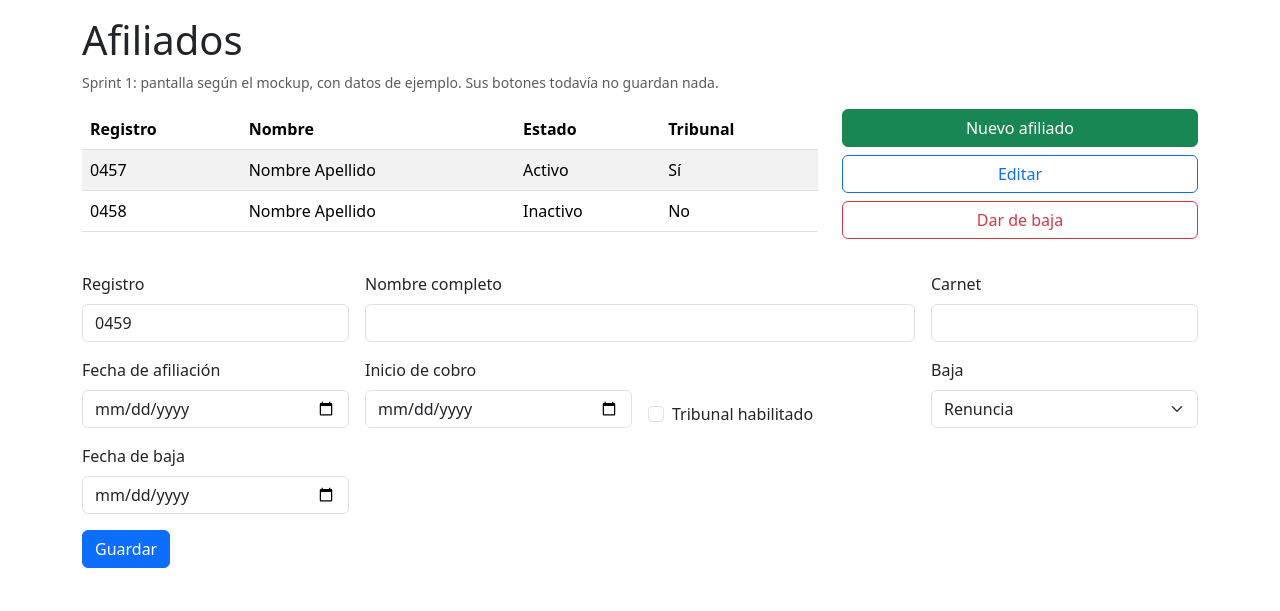
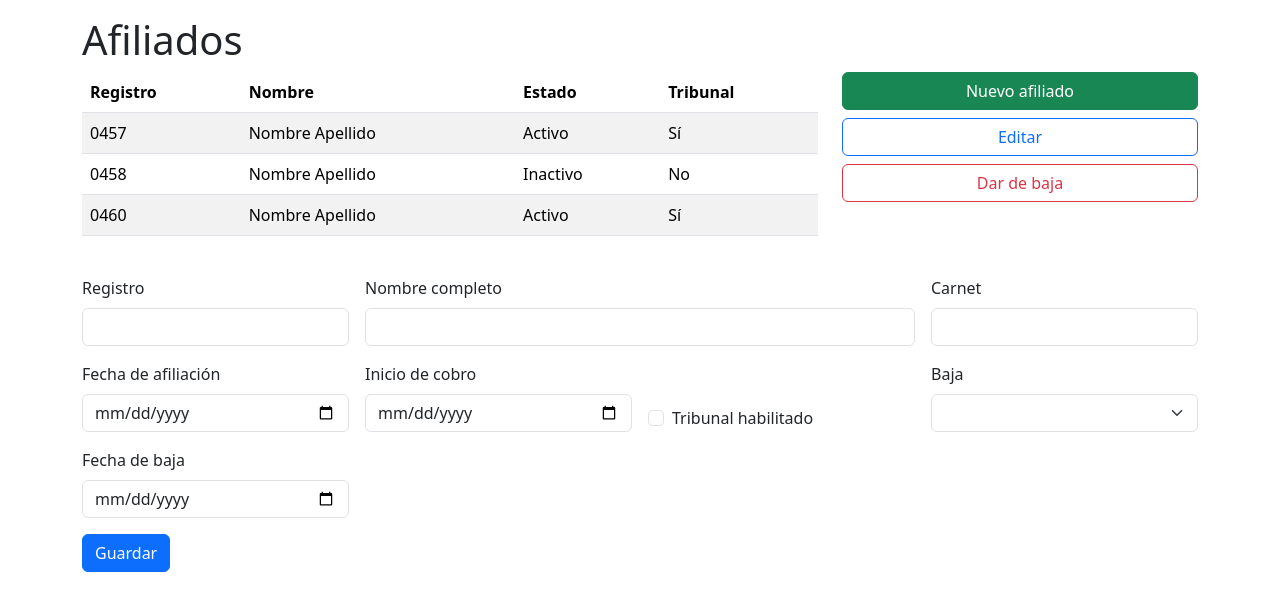
Before and after one commit to EmmanuelUnsc/SistemaCPC, an ASP.NET Core app: page /Afiliados in a window 1280 px wide. Shown: the part 97-708 px from the top of the page. Run offline with ASP.NET Core 8, Linux system fonts and the light colour scheme; the visitor is signed in with stand-in values (Sample User, id 1).

Commit message:
Selección con un clic y base de datos al compilar
- Tablas de afiliados, pagos, defensas por pagar y avisos: clic en una fila la resalta y
  llena el formulario con sus datos (sin guardar todavía).
- Se quita el aviso de Sprint 1 de las pantallas.
- La API levanta PostgreSQL con docker compose al compilar en Debug (F5).

```diff
--- a/SistemaCPC.Web/Views/Afiliados/Index.cshtml
+++ b/SistemaCPC.Web/Views/Afiliados/Index.cshtml
@@ -3,22 +3,31 @@
 }
 
 <h1>Afiliados</h1>
-<partial name="_SoloPantalla" />
 
 <div class="row mb-4">
     <div class="col-md-8">
-        <table class="table table-striped">
+        <table class="table table-striped seleccionable">
             <thead>
                 <tr><th>Registro</th><th>Nombre</th><th>Estado</th><th>Tribunal</th></tr>
             </thead>
             <tbody>
-                <tr><td>0457</td><td>Nombre Apellido</td><td>Activo</td><td>Sí</td></tr>
-                <tr><td>0458</td><td>Nombre Apellido</td><td>Inactivo</td><td>No</td></tr>
+                <tr data-registro="0457" data-nombre="Nombre Apellido" data-carnet="4567890" data-afiliacion="2015-03-15"
+                    data-cobro="2015-04-01" data-tribunal="true">
+                    <td>0457</td><td>Nombre Apellido</td><td>Activo</td><td>Sí</td>
+                </tr>
+                <tr data-registro="0458" data-nombre="Nombre Apellido" data-carnet="5678901" data-afiliacion="2019-07-02"
+                    data-cobro="2019-08-01" data-tribunal="false">
+                    <td>0458</td><td>Nombre Apellido</td><td>Inactivo</td><td>No</td>
+                </tr>
+                <tr data-registro="0460" data-nombre="Nombre Apellido" data-carnet="6789012" data-afiliacion="2021-02-10"
+                    data-cobro="2021-03-01" data-tribunal="true">
+                    <td>0460</td><td>Nombre Apellido</td><td>Activo</td><td>Sí</td>
+                </tr>
             </tbody>
         </table>
     </div>
     <div class="col-md-4 d-grid gap-2 align-content-start">
-        <button type="button" class="btn btn-success">Nuevo afiliado</button>
+        <button type="button" class="btn btn-success" data-limpiar>Nuevo afiliado</button>
         <button type="button" class="btn btn-outline-primary">Editar</button>
         <button type="button" class="btn btn-outline-danger">Dar de baja</button>
     </div>
@@ -26,38 +35,38 @@
 
 <div class="row g-3">
     <div class="col-md-3">
-        <label class="form-label">Registro</label>
-        <input class="form-control" value="0459" />
+        <label class="form-label" for="f-registro">Registro</label>
+        <input class="form-control" id="f-registro" />
     </div>
     <div class="col-md-6">
-        <label class="form-label">Nombre completo</label>
-        <input class="form-control" />
+        <label class="form-label" for="f-nombre">Nombre completo</label>
+        <input class="form-control" id="f-nombre" />
     </div>
     <div class="col-md-3">
-        <label class="form-label">Carnet</label>
-        <input class="form-control" />
+        <label class="form-label" for="f-carnet">Carnet</label>
+        <input class="form-control" id="f-carnet" />
     </div>
     <div class="col-md-3">
-        <label class="form-label">Fecha de afiliación</label>
-        <input type="date" class="form-control" />
+        <label class="form-label" for="f-afiliacion">Fecha de afiliación</label>
+        <input type="date" class="form-control" id="f-afiliacion" />
     </div>
     <div class="col-md-3">
-        <label class="form-label">Inicio de cobro</label>
-        <input type="date" class="form-control" />
+        <label class="form-label" for="f-cobro">Inicio de cobro</label>
+        <input type="date" class="form-control" id="f-cobro" />
     </div>
     <div class="col-md-3 d-flex align-items-end">
         <div class="form-check">
-            <input type="checkbox" class="form-check-input" id="tribunal" />
-            <label class="form-check-label" for="tribunal">Tribunal habilitado</label>
+            <input type="checkbox" class="form-check-input" id="f-tribunal" />
+            <label class="form-check-label" for="f-tribunal">Tribunal habilitado</label>
         </div>
     </div>
     <div class="col-md-3">
-        <label class="form-label">Baja</label>
-        <select class="form-select"><option>Renuncia</option><option>Fallecimiento</option></select>
+        <label class="form-label" for="f-baja">Baja</label>
+        <select class="form-select" id="f-baja"><option></option><option>Renuncia</option><option>Fallecimiento</option></select>
     </div>
     <div class="col-md-3">
-        <label class="form-label">Fecha de baja</label>
-        <input type="date" class="form-control" />
+        <label class="form-label" for="f-fechabaja">Fecha de baja</label>
+        <input type="date" class="form-control" id="f-fechabaja" />
     </div>
     <div class="col-12">
         <button type="button" class="btn btn-primary">Guardar</button>
--- a/SistemaCPC.Web/Views/Ajustes/Index.cshtml
+++ b/SistemaCPC.Web/Views/Ajustes/Index.cshtml
@@ -3,7 +3,6 @@
 }
 
 <h1>Registrar ajuste</h1>
-<partial name="_SoloPantalla" />
 
 <div class="row g-3">
     <div class="col-md-4">
--- a/SistemaCPC.Web/Views/Defensas/Index.cshtml
+++ b/SistemaCPC.Web/Views/Defensas/Index.cshtml
@@ -8,7 +8,6 @@
 </ul>
 
 <h1>Registrar defensa</h1>
-<partial name="_SoloPantalla" />
 
 <div class="row g-3">
     <div class="col-md-6">
--- a/SistemaCPC.Web/Views/MiCuenta/Defensas.cshtml
+++ b/SistemaCPC.Web/Views/MiCuenta/Defensas.cshtml
@@ -3,7 +3,6 @@
 }
 
 <h1>Mis defensas como tribunal</h1>
-<partial name="_SoloPantalla" />
 
 <p class="mb-1">Defensas por pagar: 1 (Bs 208)</p>
 <p class="mb-1">Deuda de aportes: Bs 70</p>
--- a/SistemaCPC.Web/Views/MiCuenta/Index.cshtml
+++ b/SistemaCPC.Web/Views/MiCuenta/Index.cshtml
@@ -3,7 +3,6 @@
 }
 
 <h1>Mi estado de cuenta</h1>
-<partial name="_SoloPantalla" />
 
 <p>Estado: Activo &nbsp;|&nbsp; Deuda total: Bs 105</p>
 
--- a/SistemaCPC.Web/Views/MiCuenta/Pagar.cshtml
+++ b/SistemaCPC.Web/Views/MiCuenta/Pagar.cshtml
@@ -3,7 +3,6 @@
 }
 
 <h1>Pagar aportes</h1>
-<partial name="_SoloPantalla" />
 
 <p>Monto a pagar: Bs 105 (agosto a octubre de 2026)</p>
 
--- a/SistemaCPC.Web/Views/Reportes/Estados.cshtml
+++ b/SistemaCPC.Web/Views/Reportes/Estados.cshtml
@@ -5,7 +5,6 @@
 <partial name="_Menu" />
 
 <h1>Generar reportes: afiliados por estado</h1>
-<partial name="_SoloPantalla" />
 
 <div class="row g-3 mb-4 text-center">
     <div class="col-6 col-md-3"><div class="border rounded p-3"><div class="fs-4">312</div>Activos</div></div>
--- a/SistemaCPC.Web/Views/Reportes/Index.cshtml
+++ b/SistemaCPC.Web/Views/Reportes/Index.cshtml
@@ -5,7 +5,6 @@
 <partial name="_Menu" />
 
 <h1>Generar reportes</h1>
-<partial name="_SoloPantalla" />
 
 <div class="row g-2 align-items-end mb-3">
     <div class="col-md-4">
--- a/SistemaCPC.Web/Views/Reportes/Matriz.cshtml
+++ b/SistemaCPC.Web/Views/Reportes/Matriz.cshtml
@@ -5,7 +5,6 @@
 <partial name="_Menu" />
 
 <h1>Generar reportes: matriz de afiliados</h1>
-<partial name="_SoloPantalla" />
 
 <p>Una fila por afiliado: registro, nombre, fecha de afiliación, contacto, profesión, estado, deuda y meses adeudados.</p>
 
--- a/SistemaCPC.Web/Views/Shared/_SoloPantalla.cshtml
+++ /dev/null
@@ -1 +0,0 @@
-<p class="text-muted small mb-3">Sprint 1: pantalla según el mockup, con datos de ejemplo. Sus botones todavía no guardan nada.</p>
--- a/SistemaCPC.Web/wwwroot/css/site.css
+++ b/SistemaCPC.Web/wwwroot/css/site.css
@@ -29,3 +29,12 @@ body {
 .form-floating > .form-control-plaintext:focus::placeholder, .form-floating > .form-control:focus::placeholder {
   text-align: start;
 }
+/* Tablas donde se elige una fila con un clic */
+table.seleccionable tbody tr {
+  cursor: pointer;
+}
+
+table.seleccionable tbody tr.seleccionada > * {
+  background-color: #cfe2ff !important;
+  box-shadow: none;
+}
```
Also changed, not shown: SistemaCPC.Web/Views/Avisos/Index.cshtml (+16 -9 lines), SistemaCPC.Web/Views/Defensas/Pago.cshtml (+8 -3 lines), SistemaCPC.Web/Views/Pagos/Index.cshtml (+16 -12 lines), SistemaCPC.Web/wwwroot/js/site.js (+34 -3 lines), README.md, SistemaCPC.Api/SistemaCPC.Api.csproj.
